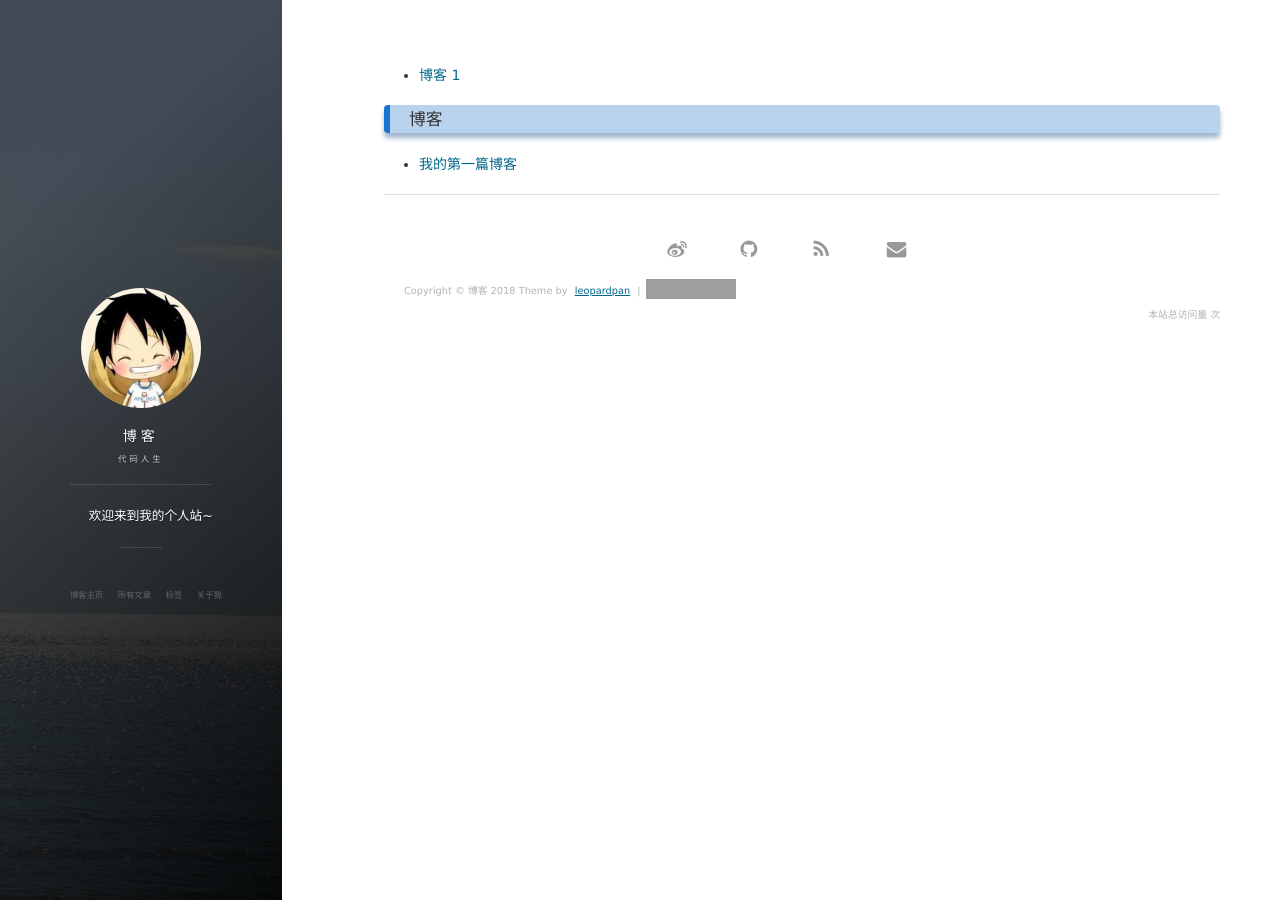
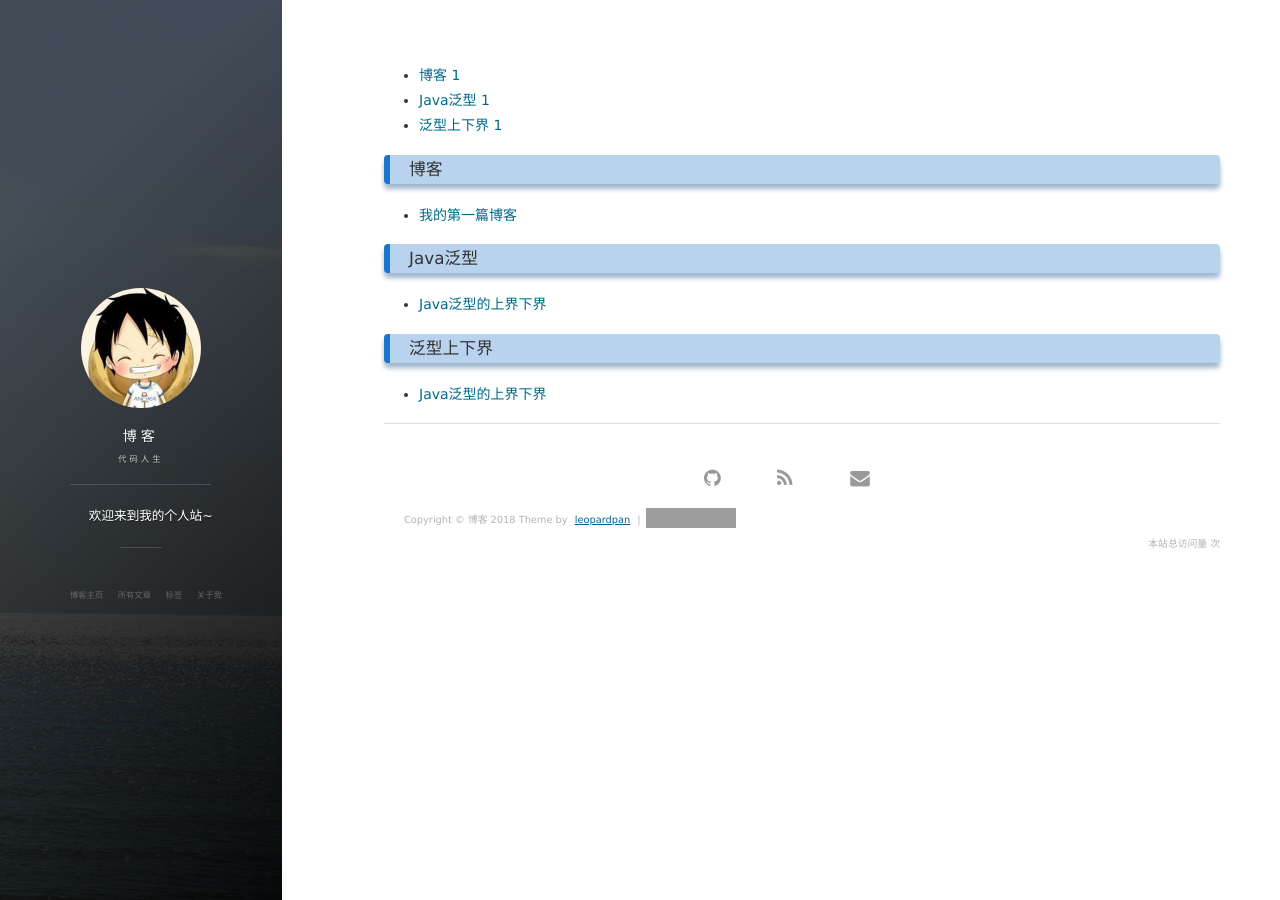
Before and after one commit to zhanghao001/zhanghao001.github.io, a Jekyll site: the page built from tags.html, in a window 1280 px wide. Built offline with Jekyll 4.4.1, drawn with Linux system fonts in a browser that asks for light colours; nearby versions of some CDN libraries; comment, search, counter and statistics services are not loaded; part of the change alters nothing that is shown; grey boxes are pictures that could not be loaded.

Commit message:
泛型的文章

````diff
--- a/_config.yml
+++ b/_config.yml
@@ -16,9 +16,9 @@ comment:
 # Social
 social:
     weibo: 5366874726
-    github: leopardpan
+    github: zhanghao001
     # twitter:
-    mail: leopardpan@icloud.com
+    mail: guoqin27@163.com
 
 # 百度统计
 # 使用博客模板请去掉或者更换 id
--- a/_includes/footer.html
+++ b/_includes/footer.html
@@ -3,16 +3,6 @@
         <div class = "footer_div">
         <nav class="cover-navigation navigation--social">
           <ul class="navigation">
-
-          {% if site.social.weibo %}
-          <!-- Weibo -->
-          <li class="navigation__item_social">
-            <a href="http://weibo.com/{{site.social.weibo}}" title="@{{site.social.weibo}} 的微博" target="_blank">
-              <i class='social fa fa-weibo fa-2x'></i>
-              <span class="label">Weibo</span>
-            </a>
-          </li>
-          {% endif %}
 
           {% if site.social.github %}
           <!-- Github -->
--- /dev/null
+++ b/_posts/2018-07-01-generics.md
@@ -0,0 +1,64 @@
+---
+layout: post
+title: Java泛型的上界下界
+date: 2018-07-01
+tags: Java泛型 泛型上下界
+---
+
+最近写代码时,使用了泛型的容器类,但是却一直发现编译报错.搜到一片文章 [Java通配符与extends/super的PECS原则](http://leekai.me/java-extends-super/),感觉还是不太理解.
+自己写了一段代码测试下:
+```
+class A {
+}
+
+class B extends A {
+}
+
+class C extends B {
+}
+
+class D extends C {
+}
+
+public class Test {
+
+    public static void main(String[] args) {
+        List<? extends B> extendsList = new ArrayList<>();
+        extendsList.add(new C());
+        B b = extendsList.get(0);
+
+        List<? super B> superList = new ArrayList<>();
+        superList.add(new C());
+        B b1 = superList.get(0);
+    }
+}
+```
+`extendsList.add(new C());` 会报错
+
+`B b1 = superList.get(0);` 也会报错的
+
+
+### ? extends B
+`extendsList`的元素类型为 **B或B的子类**. 所以`extendsList`可以是List\<B\>,List\<C\>,List\<D\>,或者任何继承自B类的子类.
+
+* 当add时,因为允许`extendsList`为List\<D\>,所以添加一个C的话,会报错.而且因为`extendsList`的类型可能为B的任意子类(类型不确定),所以添加任意类型都会报错(包括new Object()).
+
+* 当get时,元素为B或B的子类,都可以安全向上转型为B(A a = extendsList.get(0)也是可以的.),所以编译可以成功.
+
+### ? super B
+
+`superList`的元素类型为 **B或B的父类**. 所以`superList`可以是List\<B\>,也可以是List\<A\>,或者List\<Object\>.
+
+* 当add时,因为`superList`为B和B的父类,所以添加B和B的子类(C,D)时,是可以向上转型为B和B的父类,编译可以成功.
+
+* 当get时,元素为B或B的父类,B的父类是不能转型为B,所以编译报错.但是所有的类都可以转型为Object,所以可以使用Object o = superList.get(0);
+
+### PECS原则
+> * 如果想从集合get元素，并限制add元素(不可以add任意类型的元素)，则可以使用\<? extends T\>，限制上界（**Producer extends**, 生产者只有get操作,不能add）。
+
+> * 如果想给集合add元素，并限制get元素(get的元素只能是Object)，则可以使用\<? super T\>，限制下界（**Consumer super**, 消费者只能add,不能get）。
+
+> * 如果不想限制get和add，则不用通配符，List\<T\>就可以。
+
+
+转载请注明：[张浩的博客](https://zhanghao001.github.io/) » [点击阅读原文](https://zhanghao001.github.io/2018/07/generics/)
````
